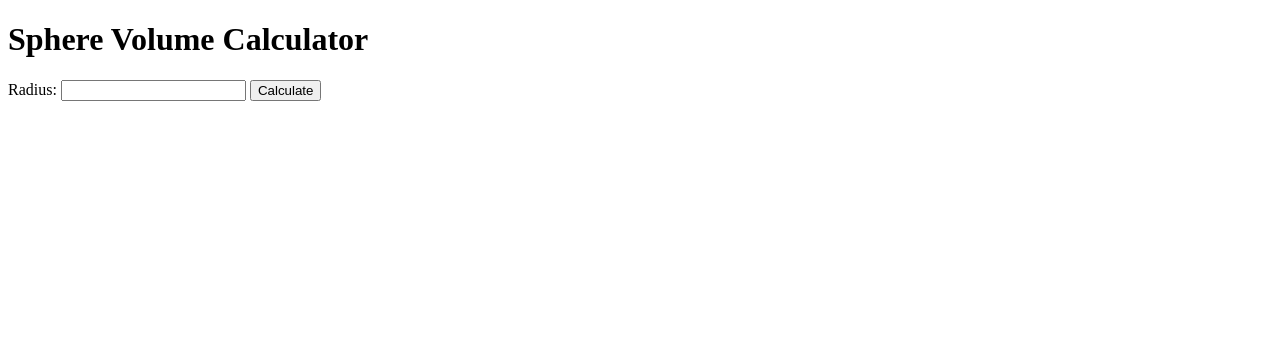
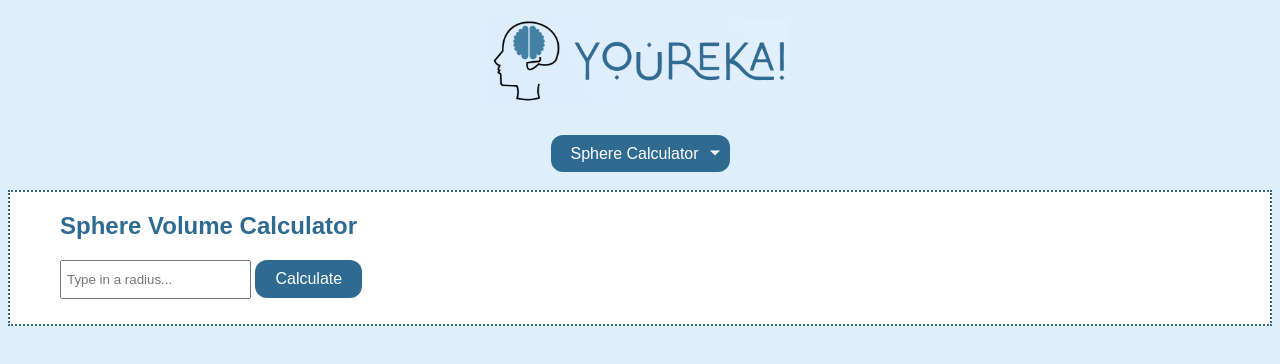
Before and after one commit to akb3y/akb3y.github.io, a website with bundled scripts: page index.html in a window 1280 px wide. Built offline with nearby package versions, Linux system fonts and the light colour scheme; a web font is replaced by a local one.

Commit message:
updated deployed app

```diff
--- a/index.html
+++ b/index.html
@@ -3,30 +3,68 @@
 <head>
   <meta charset="UTF-8">
   <meta name="viewport" content="width=device-width, initial-scale=1.0">
-  <title>Sphere Volume Calculator</title>
+  <title>Youreka!</title>
+
+  <link href="https://fonts.cdnfonts.com/css/rabbid-highway-sign-ii" rel="stylesheet">
+  <script src="index.js" type="module" defer></script>
 </head>
-<body>
-  <h1>Sphere Volume Calculator</h1>
-  <form id="sphere-form">
-    <label for="radius">Radius:</label>
-    <input type="number" id="radius" name="radius" required>
-    <button type="submit">Calculate</button>
-  </form>
-  <div id="result"></div>
+<body style="background-color: #DFEEFB; font-family: 'Rabbid Highway Sign II', sans-serif; color:#2F6B91">
+  <div id="logo" style="position:sticky;top:0;width:100%;display:flex;justify-content:center;z-index:1000;">
+    <img src="logo-full-blue.png" style="max-width:300px;margin:10px 0" />
+  </div>
+  <div style="display: flex; justify-content: center; align-items: center; margin-top: 20px;">
+    <div style="position: relative; display: inline-block;">
+      <select style="
+        background-color: #2F6B91;
+        color: white;
+        border: none;
+        border-radius: 12px;
+        padding: 10px 20px;
+        font-size: 16px;
+        cursor: pointer;
+        appearance: none;
+        -webkit-appearance: none;
+        -moz-appearance: none;
+        padding-right: 30px; /* Add padding to make room for the arrow */
+        ">
+        <option>Sphere Calculator</option>
+      </select>
+      <div style="
+        content: '';
+        position: absolute;
+        right: 10px;
+        top: 50%;
+        transform: translateY(-50%);
+        pointer-events: none;
+        border-left: 5px solid transparent;
+        border-right: 5px solid transparent;
+        border-top: 5px solid white;
+        "></div>
+    </div>
+  </div>
+  <br />
+  <div style="background-color: white; border: dotted 2px #2F6B91; padding-bottom:25px; padding-left:50px;">
+    <h2 style="font-family: 'Rabbid Highway Sign II', sans-serif; color:#2F6B91">Sphere Volume Calculator</h2>
+    <form id="sphere-form">
+      <input style="padding:10px 5px;" type="number" min="1" id="radius" name="radius" placeholder="Type in a radius..." required>
+      <button type ="submit" style="background-color: #2F6B91; color: white; border: none; border-radius: 12px; padding: 10px 20px; font-size: 16px; cursor: pointer;">
+          Calculate
+      </button>
+    </form>
+    <div id="result"></div>
+  </div>
 
-  <!-- Include the index.js script -->
-  <script src="index.js"></script>
+  <script type="module">
+    import { calculateSphereVolume } from './index.js';
 
-  <script>
     document.getElementById('sphere-form').addEventListener('submit', function(event) {
       event.preventDefault();
+
       const radius = parseFloat(document.getElementById('radius').value);
-      if (!isNaN(radius)) {
-        const volume = calculateSphereVolume(radius);
-        document.getElementById('result').innerText = `The volume of the sphere is: ${volume}`;
-      } else {
-        document.getElementById('result').innerText = 'Please enter a valid radius.';
-      }
+      const volume = calculateSphereVolume(radius);
+
+      document.getElementById('result').innerText = `The volume of the sphere is: ${volume}`;
+      document.getElementById('radius').value = '';
     });
   </script>
 </body>
```
Also changed, not shown: index.test.js (added, +57 -0 lines), package.json (added, +29 -0 lines), README.md (added), logo-full-blue.png (added), logo-full-white.png (added), logo-headshot.png (added), logo-youreka.png (added), 3 other files.
